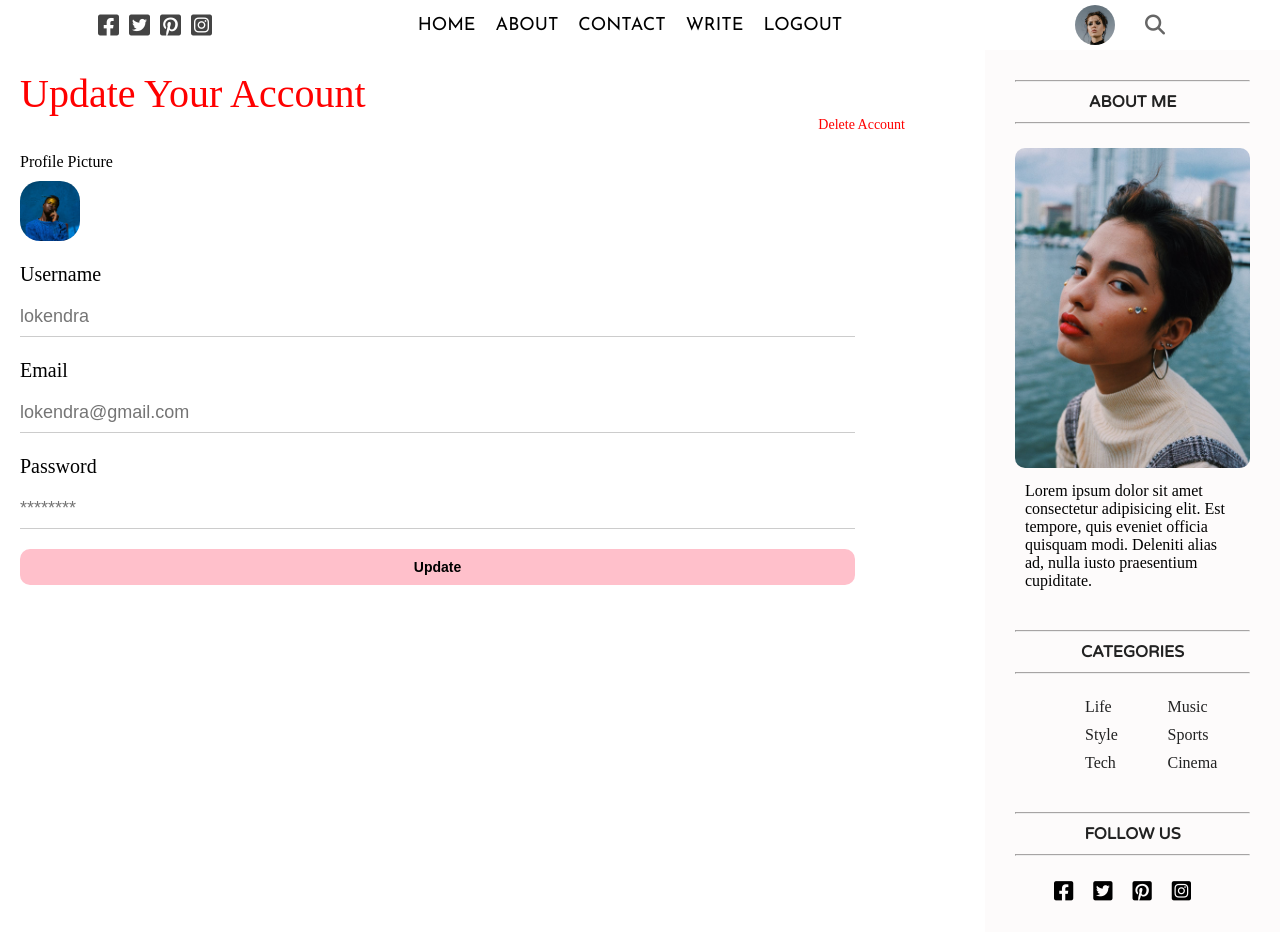
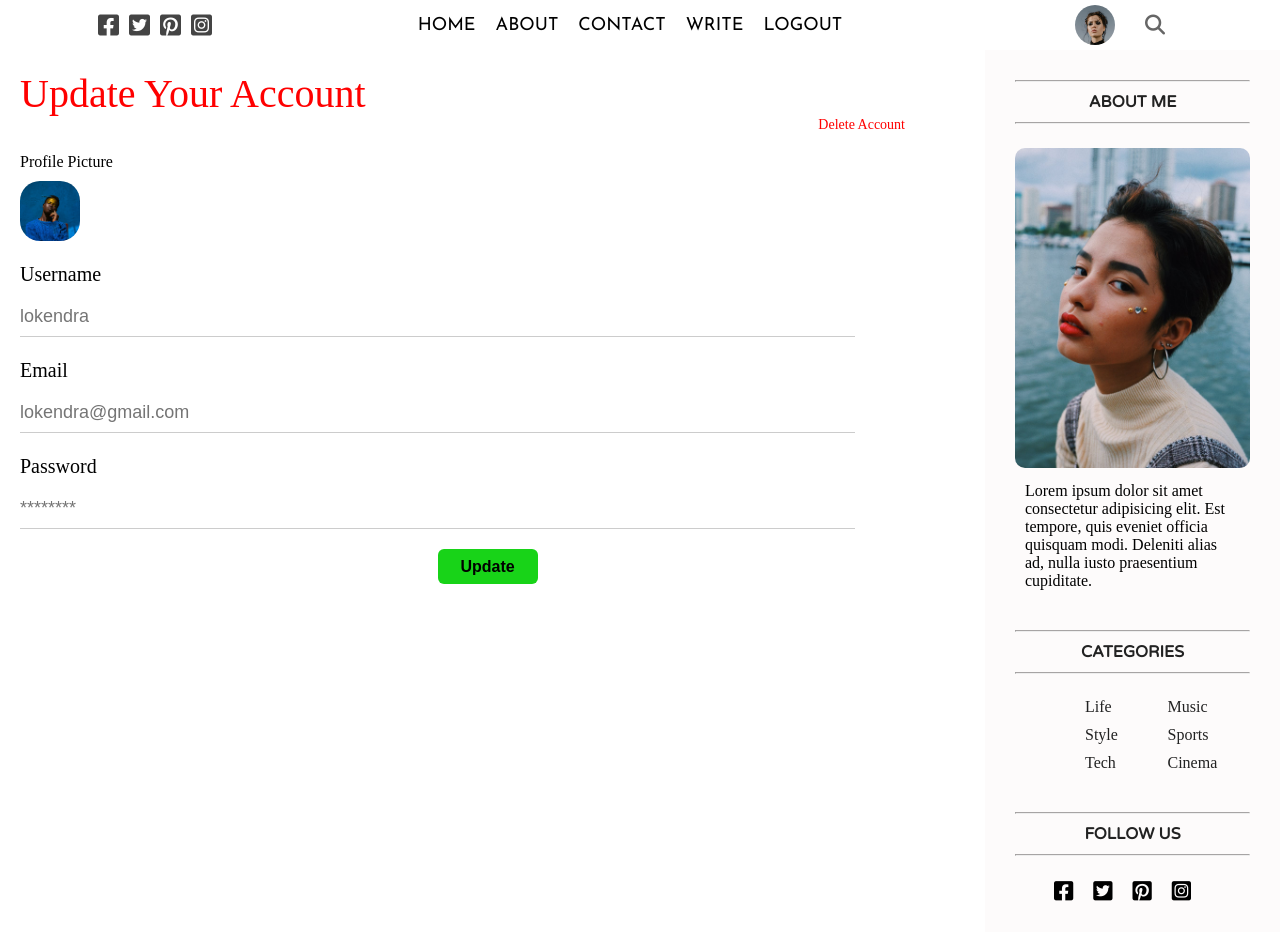
Before and after one commit to lokendra-chaulagain/Blog, a React (Create React App) app in the folder client/: page / in a window 1280 px wide. Built offline with nearby package versions, Linux system fonts and the light colour scheme.

Commit message:
settingPage

```diff
--- a/client/src/pages/setting/setting.scss
+++ b/client/src/pages/setting/setting.scss
@@ -53,14 +53,21 @@
             font-size: 18px;
         }
         .profileUpdateButton{
+            width: 100px;
+            height: 35px;
+            border-radius: 6px;
             margin-top: 20px;
-            background-color: pink;
+            background-color: rgb(24, 211, 24);
             border: none;
-            border-radius: 1px solid ;
-            border-radius: 10px;
-            padding: 10px;
-            font-size: 14px;
+            font-size: 16px;
             font-weight: 600;
+            cursor: pointer;
+            margin-left: 50%;
+
+
+
+
+
         }
     }
 }
```
